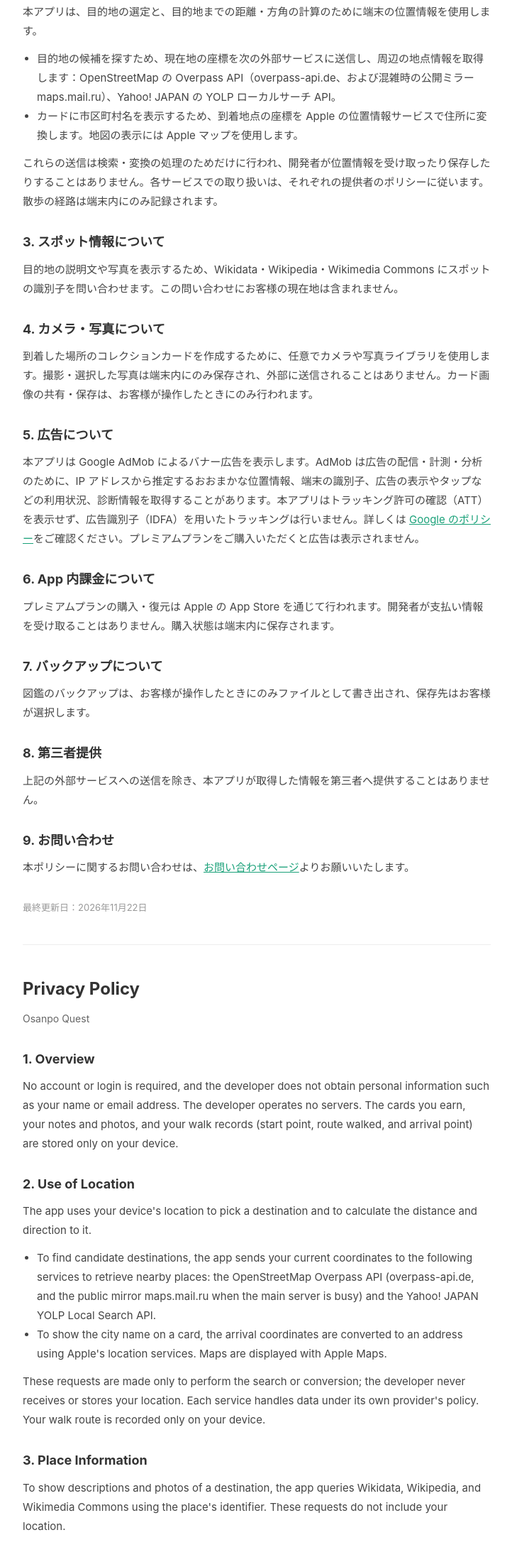
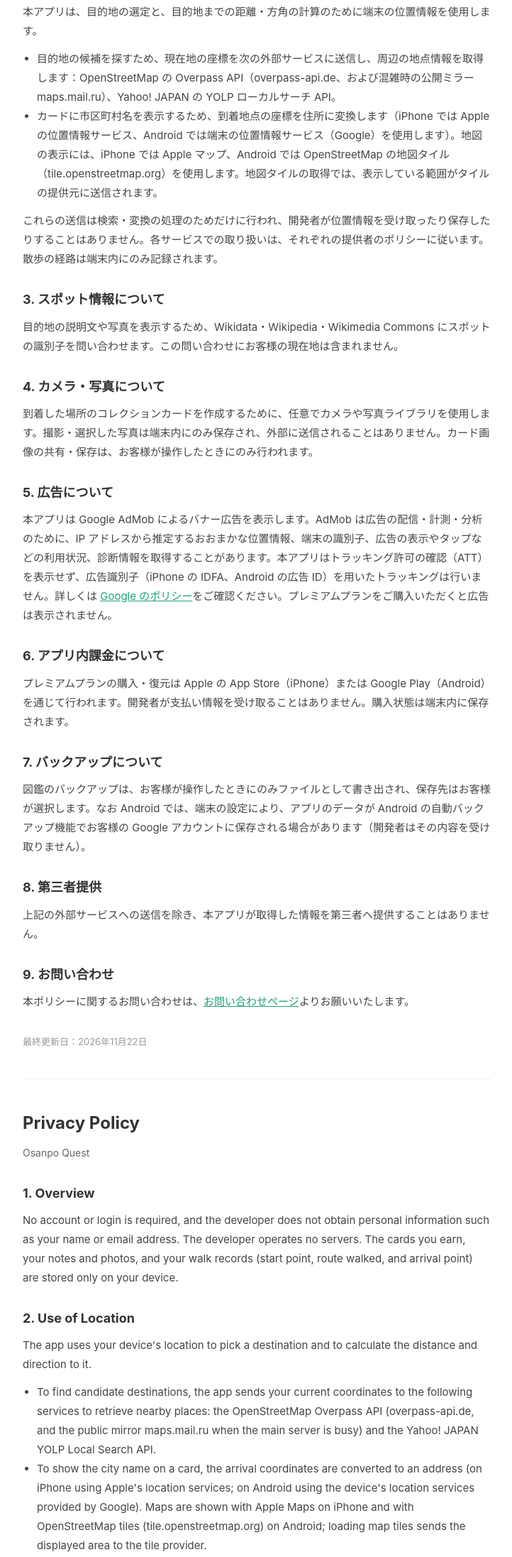
Before and after one commit to norikroos/norikroos.github.io, a plain HTML site: page osanpoquest/privacy.html in a window 1280 px wide. Shown: the part 331-2524 px from the top of the page at 71% size, without its empty margins (278-1000 px from the left). Drawn offline with Linux system fonts and the light colour scheme.

Commit message:
osanpoquest: プライバシーポリシーに Android 版の記述を追記（住所変換・OSM 地図タイル・広告 ID・Google Play 課金・自動バックアップ）
Co-Authored-By: Claude Opus 5.5 <noreply@anthropic.com>

```diff
--- a/osanpoquest/privacy.html
+++ b/osanpoquest/privacy.html
@@ -35,7 +35,7 @@
   <p>本アプリは、目的地の選定と、目的地までの距離・方角の計算のために端末の位置情報を使用します。</p>
   <ul>
     <li>目的地の候補を探すため、現在地の座標を次の外部サービスに送信し、周辺の地点情報を取得します：OpenStreetMap の Overpass API（overpass-api.de、および混雑時の公開ミラー maps.mail.ru）、Yahoo! JAPAN の YOLP ローカルサーチ API。</li>
-    <li>カードに市区町村名を表示するため、到着地点の座標を Apple の位置情報サービスで住所に変換します。地図の表示には Apple マップを使用します。</li>
+    <li>カードに市区町村名を表示するため、到着地点の座標を住所に変換します（iPhone では Apple の位置情報サービス、Android では端末の位置情報サービス（Google）を使用します）。地図の表示には、iPhone では Apple マップ、Android では OpenStreetMap の地図タイル（tile.openstreetmap.org）を使用します。地図タイルの取得では、表示している範囲がタイルの提供元に送信されます。</li>
   </ul>
   <p>これらの送信は検索・変換の処理のためだけに行われ、開発者が位置情報を受け取ったり保存したりすることはありません。各サービスでの取り扱いは、それぞれの提供者のポリシーに従います。散歩の経路は端末内にのみ記録されます。</p>
 
@@ -46,13 +46,13 @@
   <p>到着した場所のコレクションカードを作成するために、任意でカメラや写真ライブラリを使用します。撮影・選択した写真は端末内にのみ保存され、外部に送信されることはありません。カード画像の共有・保存は、お客様が操作したときにのみ行われます。</p>
 
   <h2>5. 広告について</h2>
-  <p>本アプリは Google AdMob によるバナー広告を表示します。AdMob は広告の配信・計測・分析のために、IP アドレスから推定するおおまかな位置情報、端末の識別子、広告の表示やタップなどの利用状況、診断情報を取得することがあります。本アプリはトラッキング許可の確認（ATT）を表示せず、広告識別子（IDFA）を用いたトラッキングは行いません。詳しくは <a href="https://policies.google.com/technologies/partner-sites">Google のポリシー</a>をご確認ください。プレミアムプランをご購入いただくと広告は表示されません。</p>
+  <p>本アプリは Google AdMob によるバナー広告を表示します。AdMob は広告の配信・計測・分析のために、IP アドレスから推定するおおまかな位置情報、端末の識別子、広告の表示やタップなどの利用状況、診断情報を取得することがあります。本アプリはトラッキング許可の確認（ATT）を表示せず、広告識別子（iPhone の IDFA、Android の広告 ID）を用いたトラッキングは行いません。詳しくは <a href="https://policies.google.com/technologies/partner-sites">Google のポリシー</a>をご確認ください。プレミアムプランをご購入いただくと広告は表示されません。</p>
 
-  <h2>6. App 内課金について</h2>
-  <p>プレミアムプランの購入・復元は Apple の App Store を通じて行われます。開発者が支払い情報を受け取ることはありません。購入状態は端末内に保存されます。</p>
+  <h2>6. アプリ内課金について</h2>
+  <p>プレミアムプランの購入・復元は Apple の App Store（iPhone）または Google Play（Android）を通じて行われます。開発者が支払い情報を受け取ることはありません。購入状態は端末内に保存されます。</p>
 
   <h2>7. バックアップについて</h2>
-  <p>図鑑のバックアップは、お客様が操作したときにのみファイルとして書き出され、保存先はお客様が選択します。</p>
+  <p>図鑑のバックアップは、お客様が操作したときにのみファイルとして書き出され、保存先はお客様が選択します。なお Android では、端末の設定により、アプリのデータが Android の自動バックアップ機能でお客様の Google アカウントに保存される場合があります（開発者はその内容を受け取りません）。</p>
 
   <h2>8. 第三者提供</h2>
   <p>上記の外部サービスへの送信を除き、本アプリが取得した情報を第三者へ提供することはありません。</p>
@@ -74,7 +74,7 @@
   <p>The app uses your device's location to pick a destination and to calculate the distance and direction to it.</p>
   <ul>
     <li>To find candidate destinations, the app sends your current coordinates to the following services to retrieve nearby places: the OpenStreetMap Overpass API (overpass-api.de, and the public mirror maps.mail.ru when the main server is busy) and the Yahoo! JAPAN YOLP Local Search API.</li>
-    <li>To show the city name on a card, the arrival coordinates are converted to an address using Apple's location services. Maps are displayed with Apple Maps.</li>
+    <li>To show the city name on a card, the arrival coordinates are converted to an address (on iPhone using Apple's location services; on Android using the device's location services provided by Google). Maps are shown with Apple Maps on iPhone and with OpenStreetMap tiles (tile.openstreetmap.org) on Android; loading map tiles sends the displayed area to the tile provider.</li>
   </ul>
   <p>These requests are made only to perform the search or conversion; the developer never receives or stores your location. Each service handles data under its own provider's policy. Your walk route is recorded only on your device.</p>
 
@@ -85,13 +85,13 @@
   <p>You may optionally use the camera or photo library to create a collection card for a place you reach. Photos are stored only on your device and are never transmitted. Card images are shared or saved only when you choose to do so.</p>
 
   <h2>5. Advertising</h2>
-  <p>The app displays banner ads via Google AdMob. To deliver, measure, and analyze ads, AdMob may collect approximate location derived from your IP address, device identifiers, ad interactions such as views and taps, and diagnostic data. The app does not show an App Tracking Transparency prompt and does not track you using the advertising identifier (IDFA). For details, see <a href="https://policies.google.com/technologies/partner-sites">Google's policy</a>. Ads are not shown to Premium Plan users.</p>
+  <p>The app displays banner ads via Google AdMob. To deliver, measure, and analyze ads, AdMob may collect approximate location derived from your IP address, device identifiers, ad interactions such as views and taps, and diagnostic data. The app does not show an App Tracking Transparency prompt and does not track you using the advertising identifier (IDFA on iPhone, Advertising ID on Android). For details, see <a href="https://policies.google.com/technologies/partner-sites">Google's policy</a>. Ads are not shown to Premium Plan users.</p>
 
   <h2>6. In-App Purchase</h2>
-  <p>Purchases and restores of the Premium Plan are processed by Apple's App Store. The developer never receives your payment information. Your purchase status is stored on your device.</p>
+  <p>Purchases and restores of the Premium Plan are processed by Apple's App Store (iPhone) or Google Play (Android). The developer never receives your payment information. Your purchase status is stored on your device.</p>
 
   <h2>7. Backups</h2>
-  <p>A collection backup is exported as a file only when you choose to, to a location you select.</p>
+  <p>A collection backup is exported as a file only when you choose to, to a location you select. On Android, depending on your device settings, app data may be saved to your Google account by Android's automatic backup (the developer does not receive it).</p>
 
   <h2>8. Third Parties</h2>
   <p>Other than the transmissions to the services described above, the app does not share any information with third parties.</p>
```
